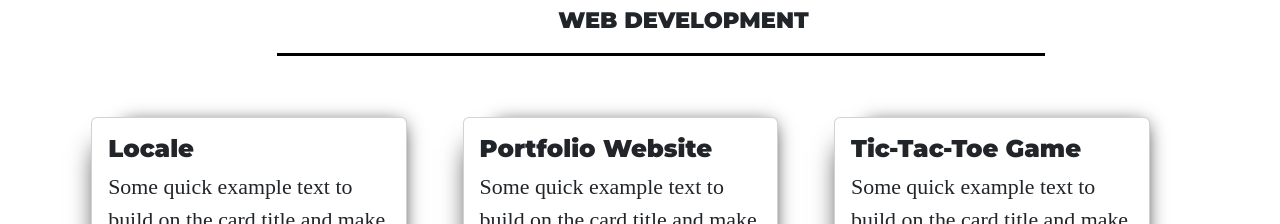
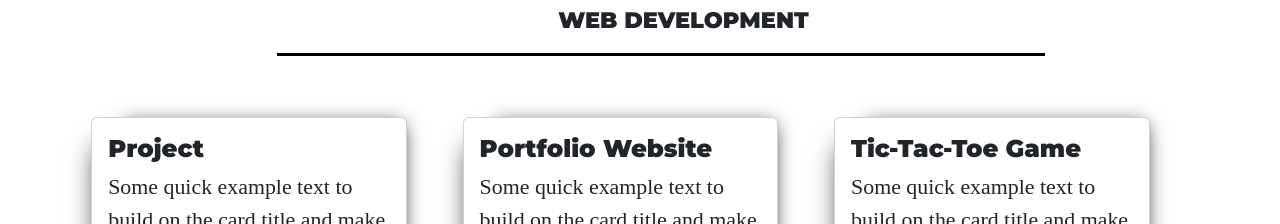
Before and after one commit to kshitijjj/Portfolio, a React (Create React App) app in the folder portfolio/: page / in a window 1280 px wide. Shown: the part 1200-1424 px from the top of the page. Built offline with nearby package versions, Linux system fonts and the light colour scheme.

Commit message:
update index.css

```diff
--- a/portfolio/src/Components/Projects.jsx
+++ b/portfolio/src/Components/Projects.jsx
@@ -23,7 +23,7 @@ function Projects(props){
                 <div className='underline'></div>
 
                 <div className="project_card">
-                <ProjectCard id="project_card_text3" title="Locale" github="https://github.com/kshitijjj/Portfolio.git"  />
+                <ProjectCard id="project_card_text3" title="Project" github="https://github.com/kshitijjj/Portfolio.git"  />
                 <ProjectCard id="project_card_text2" title=" Portfolio Website " github="https://github.com/kshitijjj/Sparks_Task.git"  live="https://kshitijjj.github.io/Sparks_Task/"/>
                 <ProjectCard id="project_card_text2" title=" Tic-Tac-Toe Game " github="https://github.com/kshitijjj/Sparks_Task.git"  live="https://kshitijjj.github.io/Sparks_Task/"/>
                 <ProjectCard id="project_card_text2" title="Project" github="https://github.com/kshitijjj/Sparks_Task.git"  live="https://kshitijjj.github.io/Sparks_Task/"/>
```
